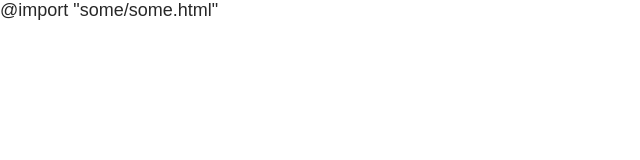
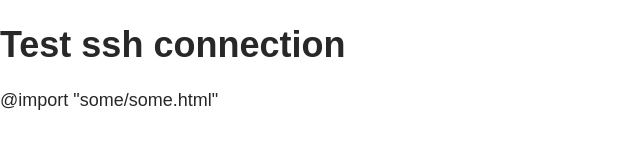
Before and after one commit to shyliaievoleg/icndy, a website: page pages/index.html in a window 1280 px wide. Shown: the whole page, without its empty margins (0-640 px from the left). Drawn offline with nearby package versions, Linux system fonts and the light colour scheme; files that its build step writes are made by us from their sources; files whose address does not match are found by name.

Commit message:
test ssh connection

```diff
--- a/pages/index.html
+++ b/pages/index.html
@@ -10,6 +10,7 @@
 	</head>
 
 	<body>
+		<h1>Test ssh connection</h1>
 		@import "some/some.html"
 	</body>
 
```
